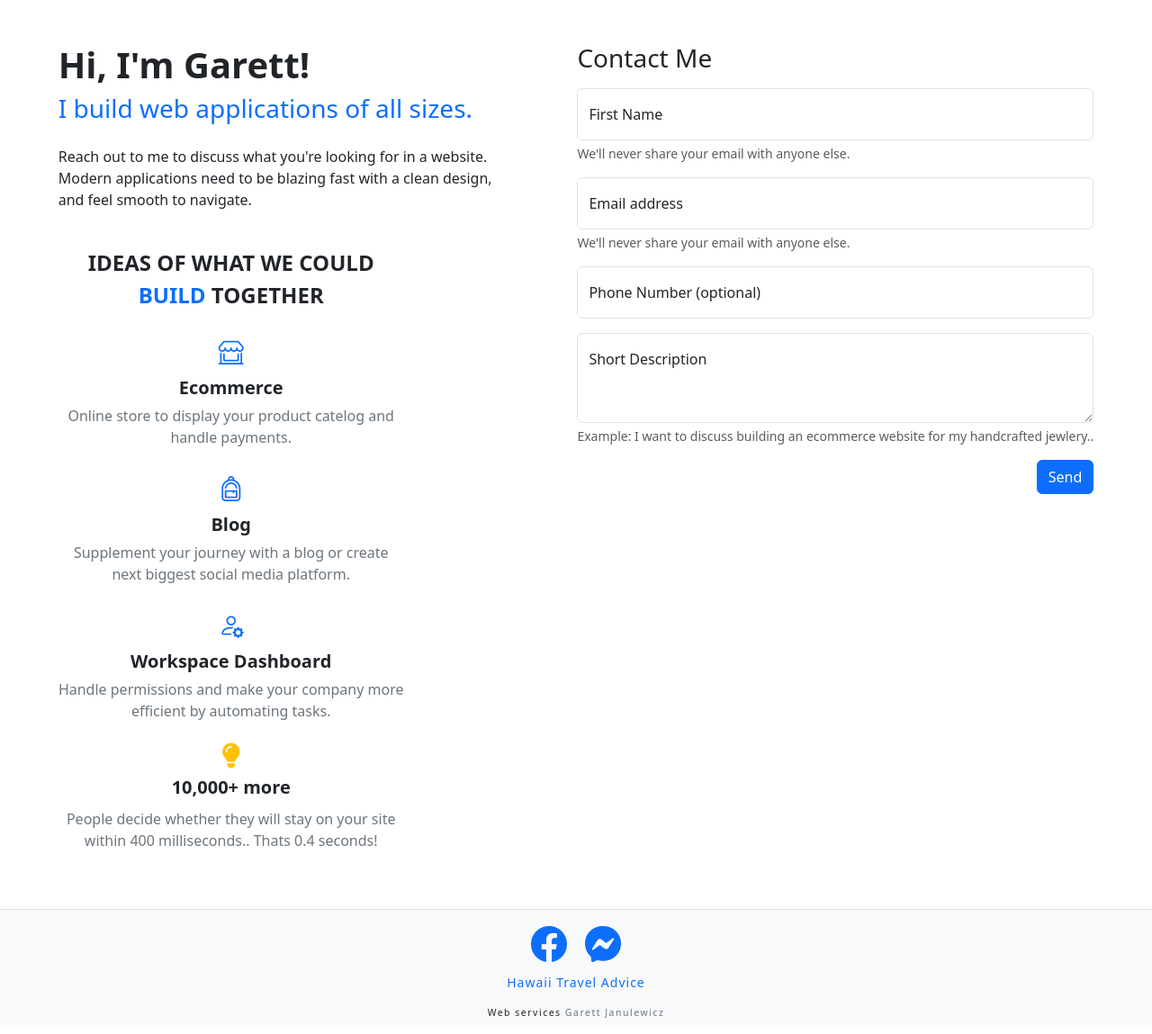
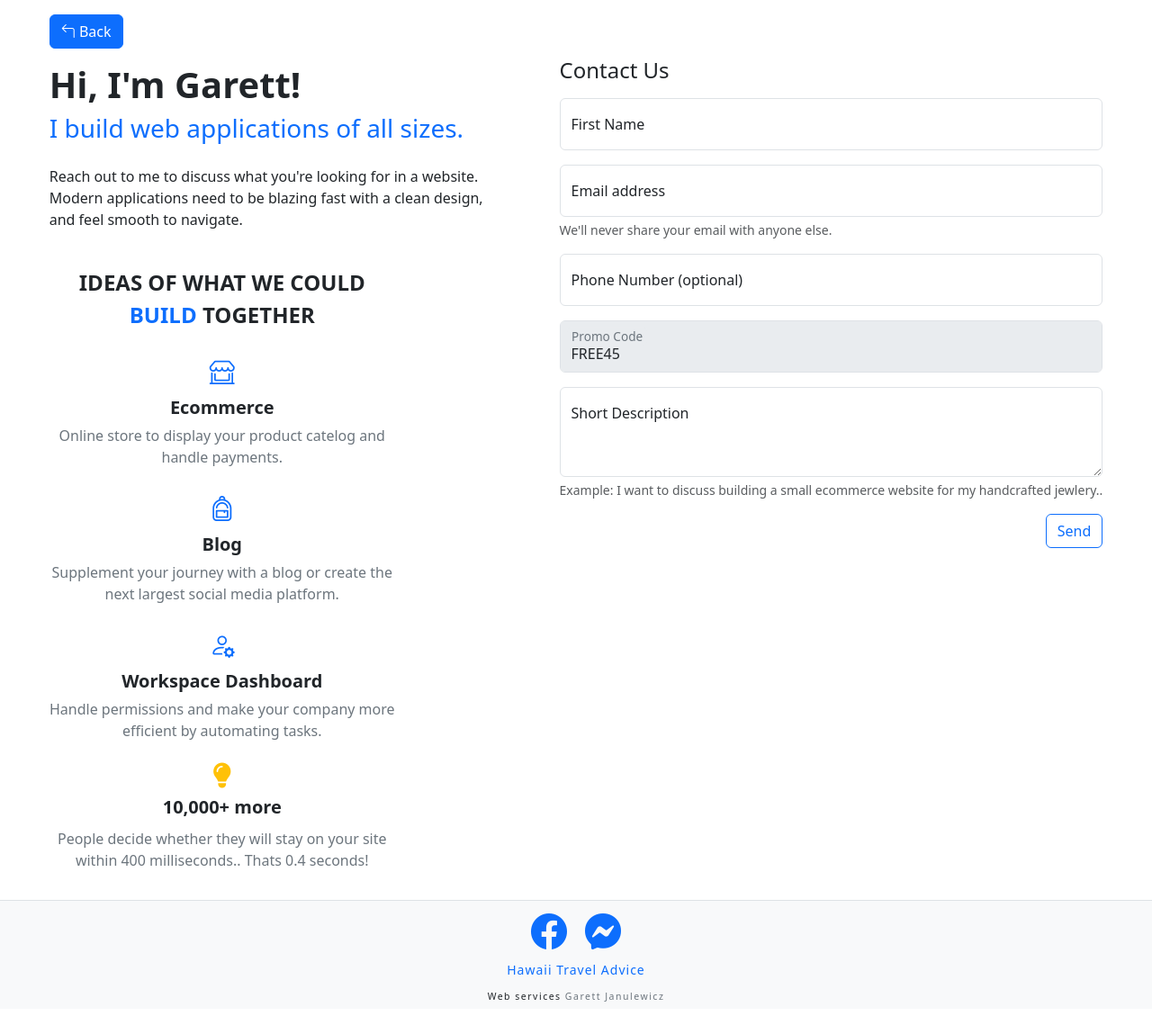
Before and after one commit to woox99/Tours, a Django app: page /contact/ in a window 1280 px wide. Shown: the whole page at 90% size. After the commit the page ends 1113 px from the top, so only its background shows below. Run offline with Django 5.2, Linux system fonts and the light colour scheme.

Commit message:
contact form

```diff
--- a/core/static/core/css/base_site.css
+++ b/core/static/core/css/base_site.css
@@ -217,8 +217,10 @@ html{
 .footer .title{
     letter-spacing: 1px;
 }
-.footer .line{
-    height: 50px;
-    width: 1px;
-    background-color: white;
+.footer .garett-contact-link{
+    letter-spacing: 1.5px;
+    font-size: 12px;
 }
+.footer .garett-contact-link:hover span{
+    color:#0d6efd !important;
+}
--- a/core/templates/core/contact.html
+++ b/core/templates/core/contact.html
@@ -17,9 +17,10 @@
 </head>
 
 <body>
-    <div class="d-flex justify-content-evenly flex-wrap my-5">
+    <div class="d-flex justify-content-evenly flex-wrap my-3">
         <div class="" style="width: 40%;">
-            <h1 class="fw-semibold">Hi, I'm Garett!</h1>
+            <a href="" class="btn btn-primary"><i class="bi bi-arrow-90deg-left"></i> Back</a>
+            <h1 class="fw-semibold mt-3">Hi, I'm Garett!</h1>
             <h3 class="text-primary">I build web applications of all sizes.</h3>
             <p class="mt-4">Reach out to me to discuss what you're looking for in a website. Modern applications need to
                 be blazing fast with a clean design, and feel smooth to navigate.</p>
@@ -33,7 +34,7 @@
                 <span>
                     <i class="bi bi-backpack text-primary fs-3"></i>
                     <p class="fw-semibold fs-5 mt-1 mb-1">Blog</p>
-                    <p class="text-secondary">Supplement your journey with a blog or create next biggest social media
+                    <p class="text-secondary">Supplement your journey with a blog or create the next largest social media
                         platform.</p>
                 </span>
                 <span>
@@ -50,12 +51,11 @@
                 </span>
             </div>
         </div>
-        <div class="">
-            <h3 class="mb-3">Contact Me</h3>
+        <div class="mt-5">
+            <h4 class="mb-3">Contact Us</h4>
             <div class="form-floating mb-3">
                 <input type="email" class="form-control" id="floatingInput" placeholder="name@example.com">
                 <label for="floatingInput">First Name</label>
-                <div id="emailHelp" class="form-text">We'll never share your email with anyone else.</div>
             </div>
             <div class="form-floating mb-3">
                 <input type="email" class="form-control" id="floatingInput" placeholder="name@example.com">
@@ -66,35 +66,42 @@
                 <input type="email" class="form-control" id="floatingInput" placeholder="">
                 <label for="floatingInput">Phone Number (optional)</label>
             </div>
+            <div class="form-floating mb-3">
+                <input type="email" class="form-control" id="floatingInput" placeholder="" value="FREE45" disabled>
+                <label for="floatingInput">Promo Code</label>
+            </div>
             <div class="form-floating">
                 <textarea class="form-control" placeholder="Leave a comment here" id="floatingTextarea2"
                     style="height: 100px"></textarea>
                 <label for="floatingTextarea2">Short Description</label>
-                <div id="emailHelp" class="form-text">Example: I want to discuss building an ecommerce website for my
+                <div id="emailHelp" class="form-text">Example: I want to discuss building a small ecommerce website for my
                     handcrafted jewlery..</div>
             </div>
             <div class="d-flex justify-content-end mt-3">
-                <div class="btn btn-primary">Send</div>
+                <div class="btn btn-outline-primary">Send</div>
             </div>
         </div>
     </div>
 
     <!-- Footer -->
-    <footer class="footer bg-light w-100 text-center pb-1 text-primary border-top">
-        <div class="my-2">
-            <a class="text-decoration-none" href="https://www.facebook.com/groups/1747780178610364" target="_blank">
+    <footer class="footer bg-light w-100 text-center py-1 text-primary border-top">
+        <div class="">
+            <a class="text-decoration-none fb-logo" href="https://www.facebook.com/groups/1747780178610364" target="_blank">
                 <i class="bi bi-facebook fs-1 me-3"></i>
             </a>
             <a href="" target="_blank">
                 <i class="bi bi-messenger fs-1"></i>
             </a>
-            <a class="text-decoration-none" href="https://www.facebook.com/groups/1747780178610364" target="_blank">
-                <p class="m-0  title"><small>Hawaii Travel Advice</small></p>
+        </div>
+        <div class="mb-1">
+            <a class="text-decoration-none title" href="https://www.facebook.com/groups/1747780178610364" target="_blank">
+                <small>Hawaii Travel Advice</small>
             </a>
         </div>
-        <a class="text-decoration-none text-dark pb-3" style="letter-spacing: 1.5px; font-size: 12px;"
-            href="https://www.linkedin.com/in/woox99/" target="_blank"><small> Web services <span
-                    class="text-decoration-none text-secondary">Garett Janulewicz</span></small></a>
+        <div>
+            <a class="text-decoration-none text-dark pb-3 garett-contact-link"
+                            href="{% url 'core:contact' %}"><small> Web services <span class="text-decoration-none text-secondary">Garett Janulewicz</span></small></a>
+        </div>
     </footer>
 </body>
 
```
Also changed, not shown: core/templates/core/base_site.html (+20 -21 lines).
